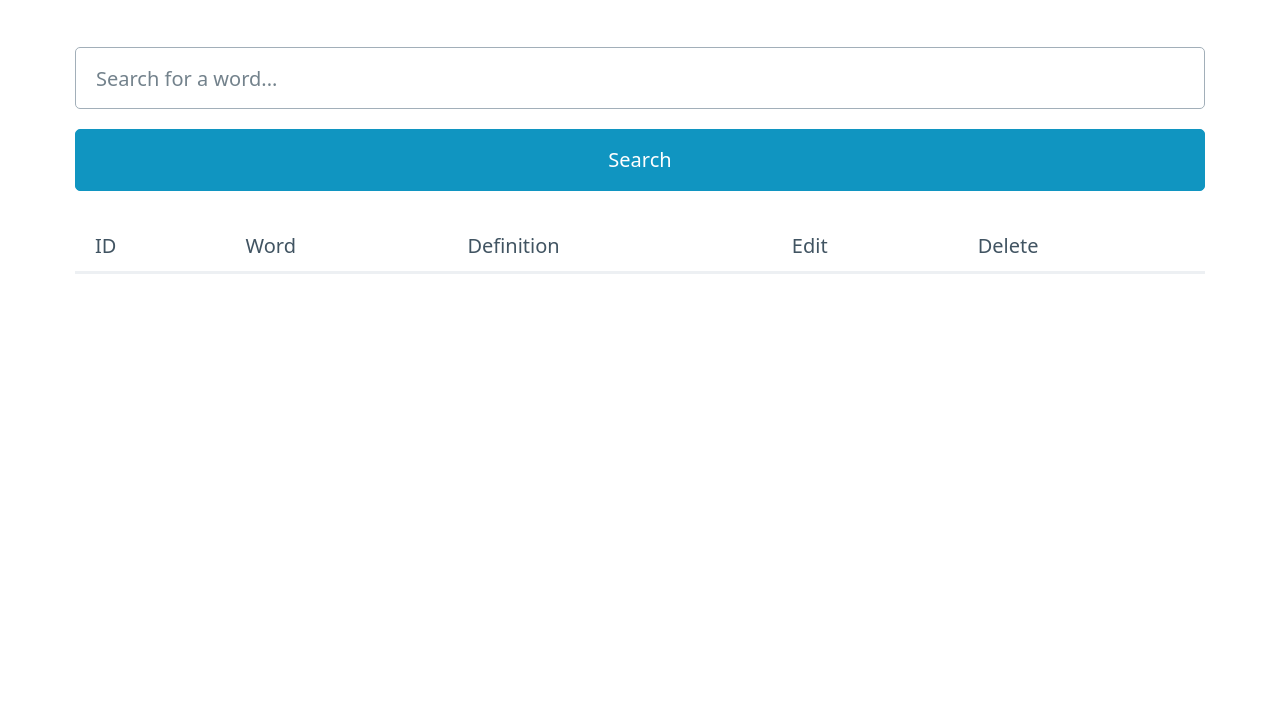
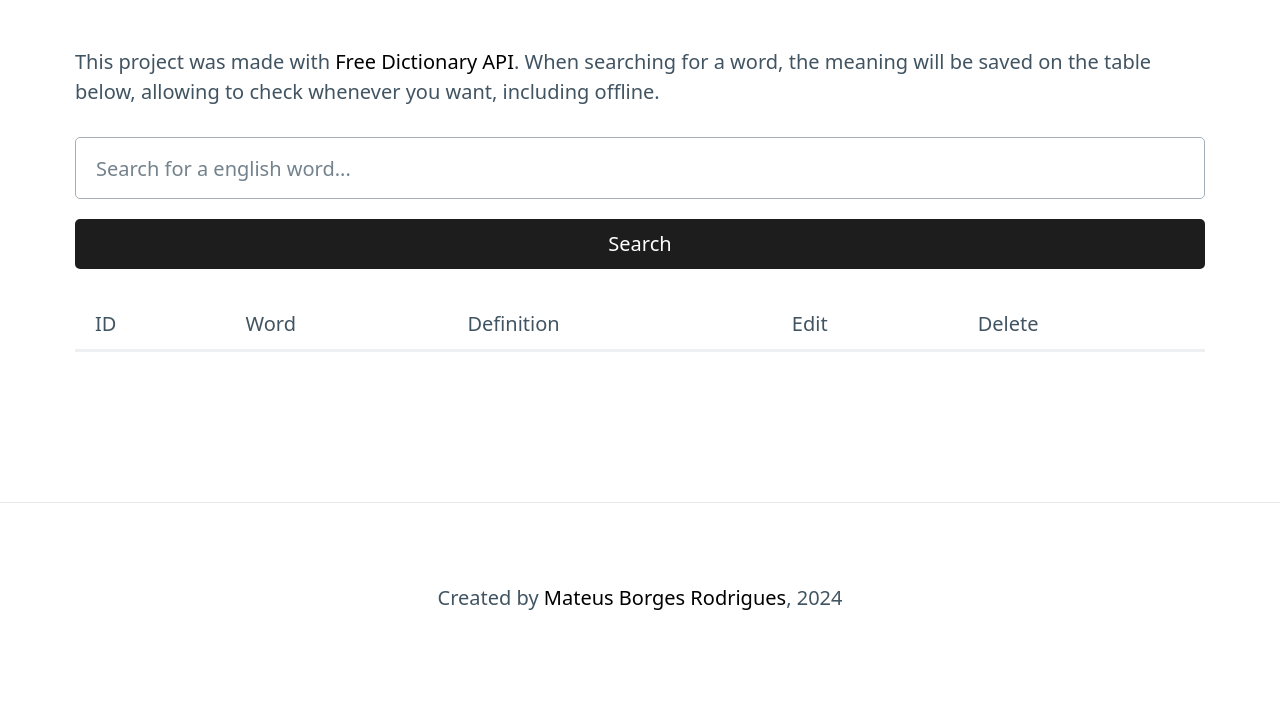
Before and after one commit to mateusbrodrigues/MyDictionary, a plain HTML site: page index.html in a window 1280 px wide. Shown: the part 153-876 px from the top of the page. Before the commit the page ends 800 px from the top, so only its background shows below. Drawn offline with nearby package versions, Linux system fonts and the light colour scheme.

Commit message:
some style things

```diff
--- a/index.html
+++ b/index.html
@@ -1,17 +1,57 @@
 <!DOCTYPE html>
-<html lang="en">
+<html lang="en" data-theme="light">
 <head>
     <meta charset="UTF-8">
     <meta name="viewport" content="width=device-width, initial-scale=1.0">
-    <title>Dictionary PWA</title>
+    <title>My Dictionary 📓</title>
     <link href="https://unpkg.com/@picocss/pico@1.5.6/css/pico.min.css" rel="stylesheet">
+    <style>
+       .buttonSearch {
+            background-color: #1d1d1d;
+            color: #fff;
+            border: none;
+            padding: 0.5em 1em;
+            cursor: pointer;
+        }
+        .buttonSearch:hover {
+            background-color: #333;
+        }
+        .editBtn,.deleteBtn{
+            background-color: #ffffff;
+            color: #fff;
+            border: none;
+            padding: 0.5em 1em;
+            cursor: pointer;
+        }
+        .editBtn:hover,.deleteBtn:hover {
+            background-color: #1d1d1d;
+        }
+        footer {
+            text-align: center;
+            padding: 1px;
+            margin-top: 2em;
+            border-top: 1px solid #eaeaea;
+        }
+        .footer-content {
+            display: inline-flex;
+            align-items: center;
+        }
+        a {
+            color: #000;
+            text-decoration: none;
+        }
+        a:hover {
+            text-decoration: underline;
+        }
+    </style>
 </head>
 <body>
     <main class="container">
-        <h1>Dictionary PWA</h1>
+        <h1>My Dictionary 📓</h1>
+        <p> This project was made with <a href="https://dictionaryapi.dev/">Free Dictionary API</a>. When searching for a word, the meaning will be saved on the table below, allowing to check whenever you want, including offline. </p>
         <form id="searchForm">
-            <input type="text" id="searchInput" placeholder="Search for a word..." required>
-            <button type="submit">Search</button>
+            <input type="text" id="searchInput" placeholder="Search for a english word..." required>
+            <button type="submit" class="buttonSearch">Search</button>
         </form>
         <table id="resultsTable">
             <thead>
@@ -28,7 +68,12 @@
             </tbody>
         </table>
     </main>
+    <footer>
+        <div class="footer-content">
+            <p>Created by <a href="https://github.com/mateusbrodrigues" target="_blank">Mateus Borges Rodrigues</a>,  2024 </p>
 
+        </div>
+    </footer>
     <script src="app.js"></script>
 </body>
 </html>
```
